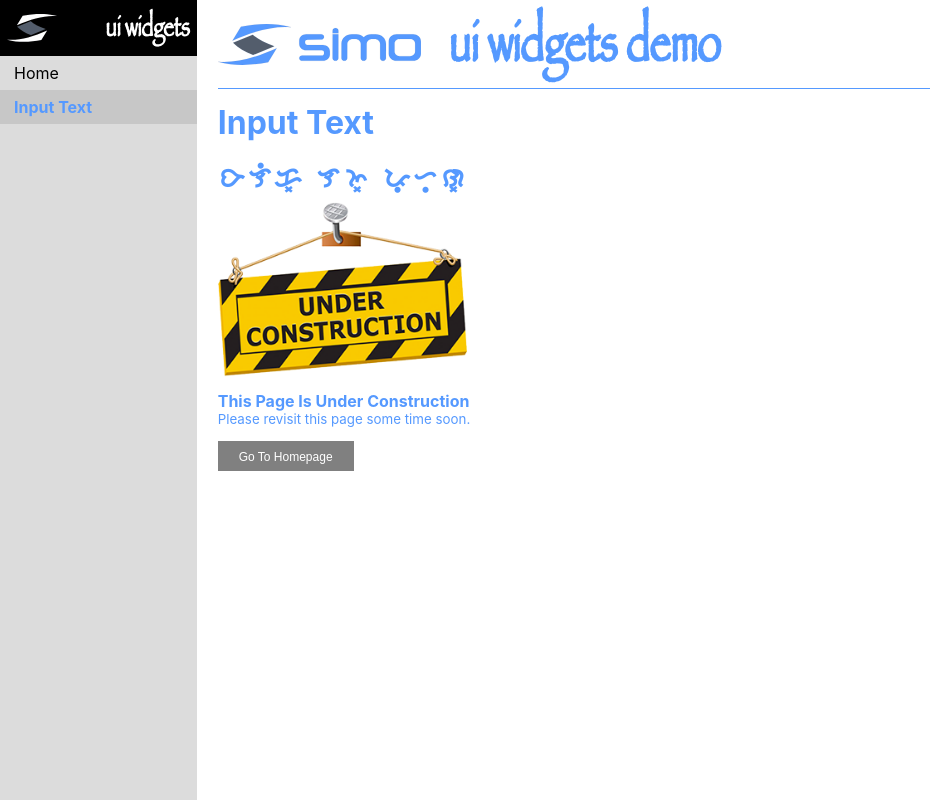
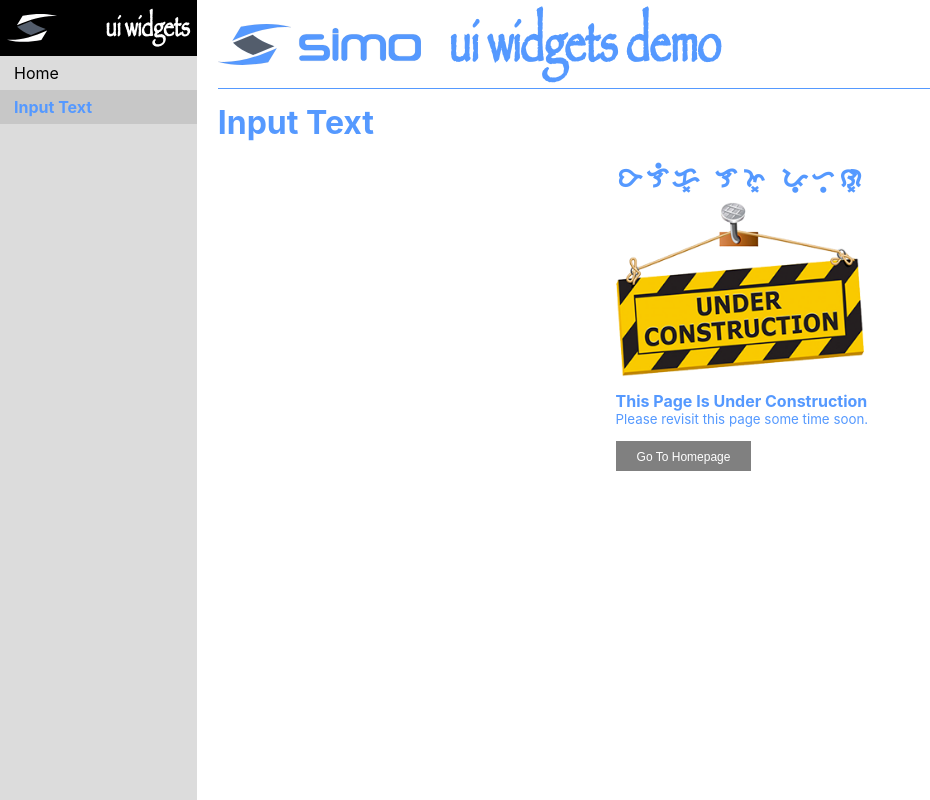
Before and after one commit to jaosimt/simo-ui, a React (Create React App) app: page /input-text in a window 1280 px wide. Shown: the whole page, without its empty margins (0-930 px from the left). Built offline with nearby package versions, Linux system fonts and the light colour scheme.

Commit message:
UnderConstruction placement cleanup

```diff
--- a/src/components/InputText/index.js
+++ b/src/components/InputText/index.js
@@ -7,9 +7,11 @@ export default function InputText(props) {
 
 	return <Fragment>
 		<h1>Input Text</h1>
-		<PageNotFound
-			setMenuItem={ setMenuItem }
-			history={ history }
-			isUnderConstruction={ true } />
+		<div style={ { display: 'flex', justifyContent: 'center' } }>
+			<PageNotFound
+				setMenuItem={ setMenuItem }
+				history={ history }
+				isUnderConstruction={ true } />
+		</div>
 	</Fragment>;
 }
```
